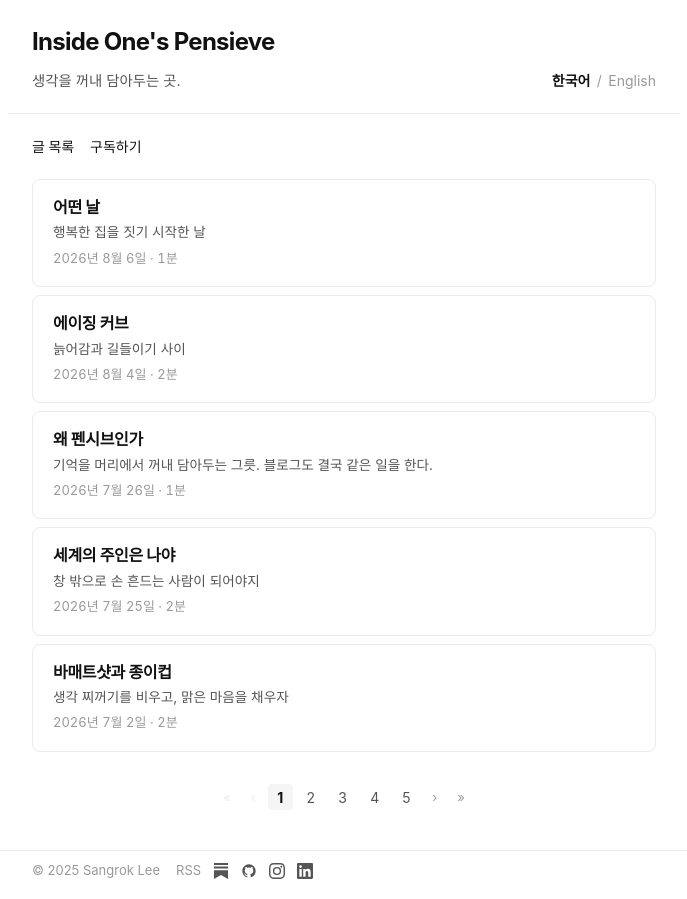
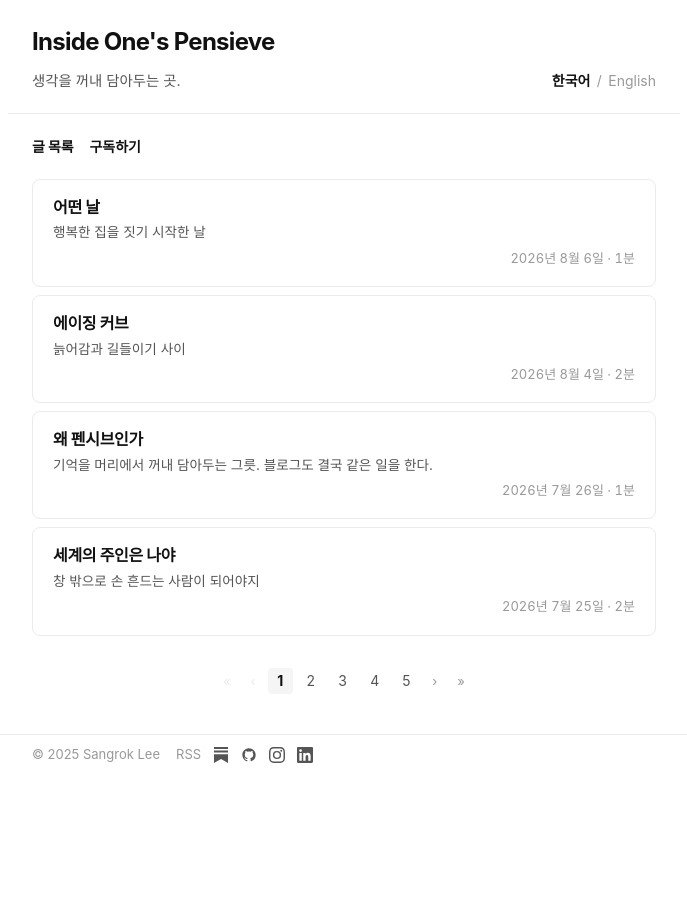
Before and after one commit to orcus07/Inside_Ones_Pensieve, a Next.js app: page / in a window 1280 px wide. Shown: the whole page, without its empty margins (296-983 px from the left). After the commit the page ends 800 px from the top, so only its background shows below. Built offline with nearby package versions, Linux system fonts and the light colour scheme; what marked-footnote would draw is missing.

Commit message:
style: 4 per page, dateline right-aligned, bold section labels

```diff
--- a/app/HomeClient.tsx
+++ b/app/HomeClient.tsx
@@ -51,7 +51,7 @@ function SubscribeModal({ onClose }: { onClose: () => void }) {
   );
 }
 
-const POSTS_PER_PAGE = 5;
+const POSTS_PER_PAGE = 4;
 
 function HomeInner({ koPosts, enPosts }: { koPosts: PostMeta[]; enPosts: PostMeta[] }) {
   const searchParams = useSearchParams();
--- a/app/globals.css
+++ b/app/globals.css
@@ -200,7 +200,7 @@ main {
 
 .section-label {
   font-size: 0.875rem;
-  font-weight: 400;
+  font-weight: 700;
   letter-spacing: -0.01em;
   color: var(--fg);
   margin: 0 0 1.25rem;
@@ -288,6 +288,7 @@ main {
   color: var(--faint);
   font-size: 0.8125rem;
   font-variant-numeric: tabular-nums;
+  text-align: right;
 }
 
 /* ---------- 글 본문 ---------- */
@@ -678,6 +679,7 @@ main {
   padding: 0;
   cursor: pointer;
   font-size: 0.875rem;
+  font-weight: 700;
   font-family: var(--font-sans);
   color: var(--fg);
   text-decoration: none;
```
